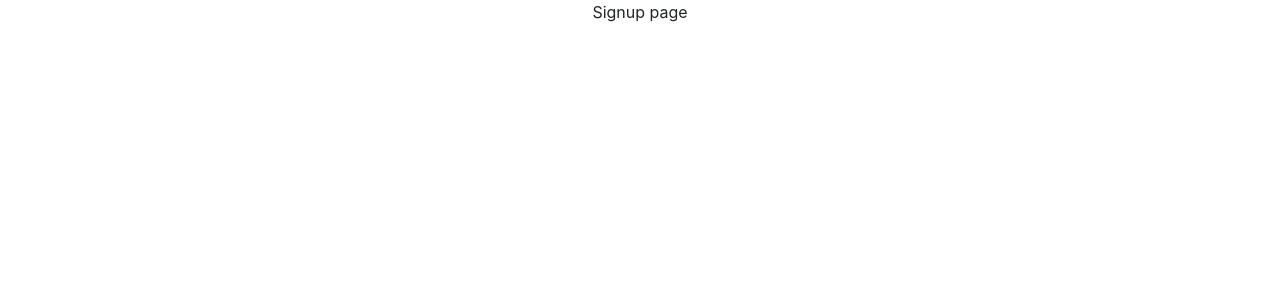
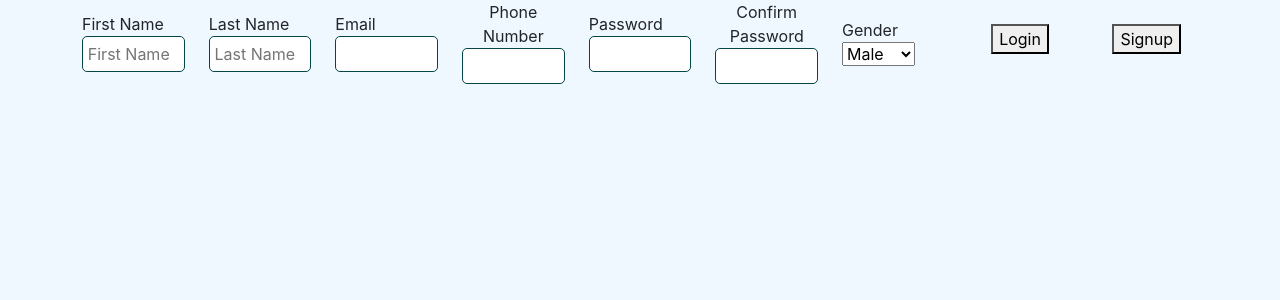
Before and after one commit to ashishmaurya-crypto/fhotofarm-frontend, a React (Create React App) app: page /signup in a window 1280 px wide. Shown: the top 300 px of the page. Built offline with nearby package versions, Linux system fonts and the light colour scheme.

Commit message:
add signup page

```diff
--- a/src/App/App.css
+++ b/src/App/App.css
@@ -54,3 +54,10 @@
   background-color: aliceblue;
   /* border: 2px solid black; */
 }
+
+input{
+  border: 1px solid rgb(4, 70, 70);
+  padding : 0.3rem;
+  border-radius: 5px;
+  width: 100%;
+}
--- a/src/component/Dashboard/Dashboard.js
+++ b/src/component/Dashboard/Dashboard.js
@@ -26,7 +26,6 @@ class Dashboard extends Component {
                         <Col className='mt-4'>
                             <button onClick={() => window.localStorage.clear()}>logout</button>
                         </Col>
-
                     </Row>
 
                 </Container>
--- a/src/component/Login/Login.js
+++ b/src/component/Login/Login.js
@@ -71,7 +71,7 @@ const Login = () => {
                         <button className='login-button' onClick={() => getLogin()}>Login</button>
                     </Col>
                     <Col className='mt-4'>
-                        <button className='signup-button'>Signup</button>
+                        <button className='signup-button' onClick={()=> navigate("signup", { replace: "true" })}>Signup</button>
                     </Col>
 
                 </Row>
--- a/src/component/Login/Login.scss
+++ b/src/component/Login/Login.scss
@@ -40,10 +40,5 @@
         text-shadow: 2px 2px 4px black;
     }
 
-    input{
-        border: 1px solid rgb(7, 123, 123);
-        padding : 0.3rem;
-        border-radius: 10px;
-        width: 100%;
-    }
+
 }
--- a/src/component/Login/Signup.js
+++ b/src/component/Login/Signup.js
@@ -1,12 +1,99 @@
-import React from 'react';
+import React, { useState } from 'react';
+import { Container, Row, Col } from 'reactstrap';
 
 
 const Signup = () => {
 
+    const [state, setState] = useState({
+        firstName: "",
+        lastName: "",
+        email: "",
+        phoneNumber: "",
+        password: "",
+        confirmPassword: "",
+        birthDate: "",
+        gender: "",
+    })
+
 
     return (
         <>
-        <p>Signup page</p>
+            <Container fluid className='globle_container d-flex justify-content-center'>
+                <Container className='d-flex flex-column signup-container'>
+                    <Row>
+                        <Col className='d-flex flex-column justify-content-center align-items-start'>
+                            <label>First Name</label>
+                            <input
+                                type="text"
+                                value={state.firstName}
+                                onChange={(event) => setState({ ...state, [firstName]: event.target.value })}
+                                placeholder="First Name"
+                            />
+                        </Col>
+                        <Col className='d-flex flex-column justify-content-center align-items-start'>
+                            <label>Last Name</label>
+                            <input
+                                type="text"
+                                placeholder="Last Name"
+                                value={state.lastName}
+                                onChange={(event) => setState({ ...state, [lastName]: event.target.value })}
+                            />
+                        </Col>
+                        <Col className='d-flex flex-column justify-content-center align-items-start'>
+                            <label>Email</label>
+                            <input
+                                type="text"
+                                value={state.email}
+                                onChange={(event) => setState({ ...state, [email]: event.target.value })}
+                            />
+                        </Col>
+                        <Col className='d-flex flex-column justify-content-center align-items-start'>
+                            <label>Phone Number</label>
+                            <input
+                                type="text"
+                                value={state.phoneNumber}
+                                onChange={(event) => setState({ ...state, [phoneNumber]: event.target.value })}
+                            />
+                        </Col>
+                        <Col className='d-flex flex-column justify-content-center align-items-start'>
+                            <label>Password</label>
+                            <input
+                                type="text"
+                                value={state.password}
+                                onChange={(event) => setState({ ...state, [password]: event.target.value })}
+                            />
+                        </Col>
+                        <Col className='d-flex flex-column justify-content-center align-items-start'>
+                            <label>Confirm Password</label>
+                            <input
+                                type="text"
+                                value={state.confirmPassword}
+                                onChange={(event) => setState({ ...state, [confirmPassword]: event.target.value })}
+                            />
+                        </Col>
+                        <Col className='d-flex flex-column justify-content-center align-items-start'>
+                            <label>Gender</label>
+                            <select
+
+                                onChange={(event) => setState({ ...state, [gender]: event.target.value })}
+                            >
+                                <option value="M">Male</option>
+                                <option value="F">female</option>
+                                <option value="Others">others</option>
+                            </select>
+                        </Col>
+                        <Col className='mt-4'>
+                            <button className='login-button' onClick={() => getLogin()}>Login</button>
+                        </Col>
+                        <Col className='mt-4'>
+                            <button className='signup-button' onClick={() => navigate("signup", { replace: "true" })}>Signup</button>
+                        </Col>
+
+                    </Row>
+
+                </Container>
+
+            </Container>
         </>
     )
 
```
